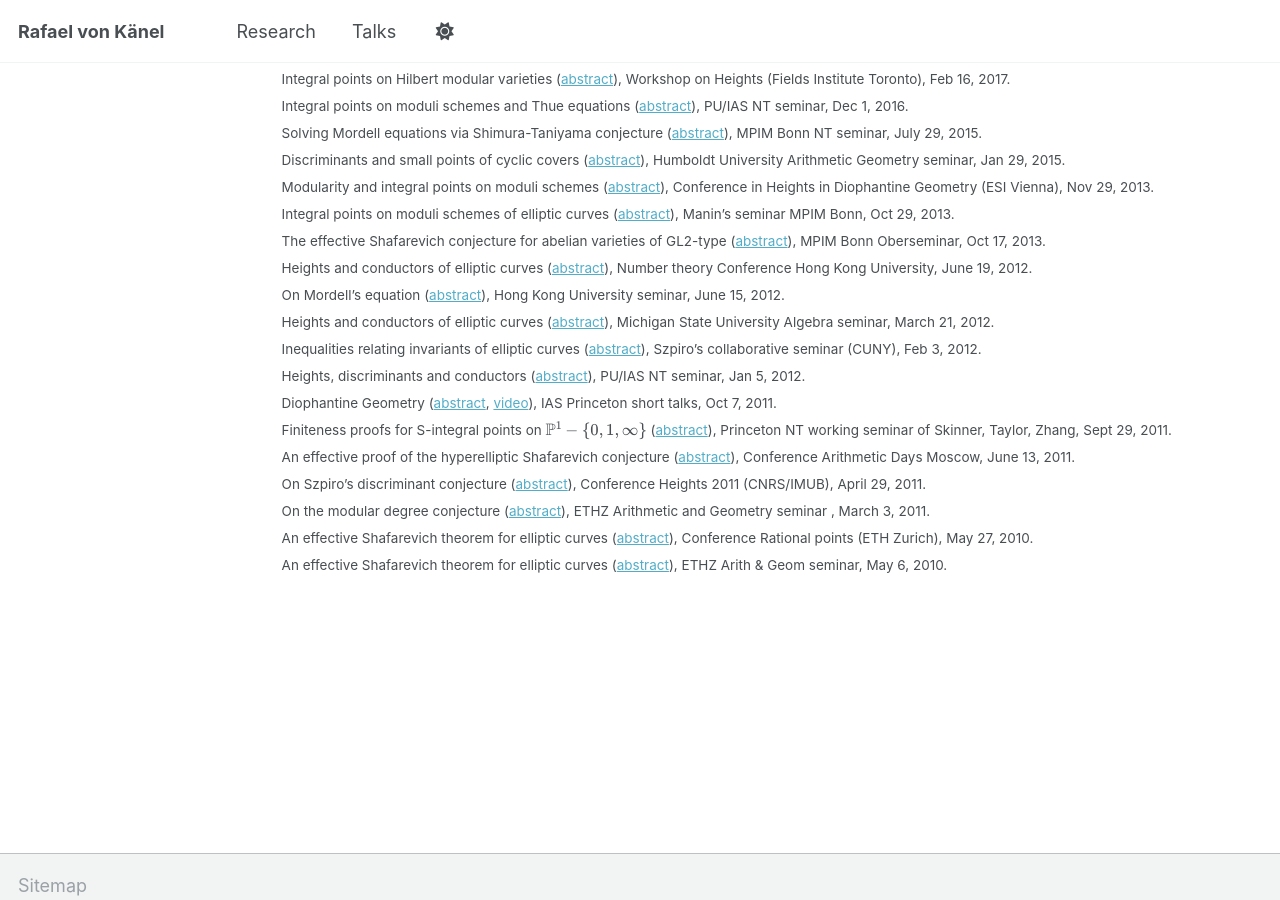
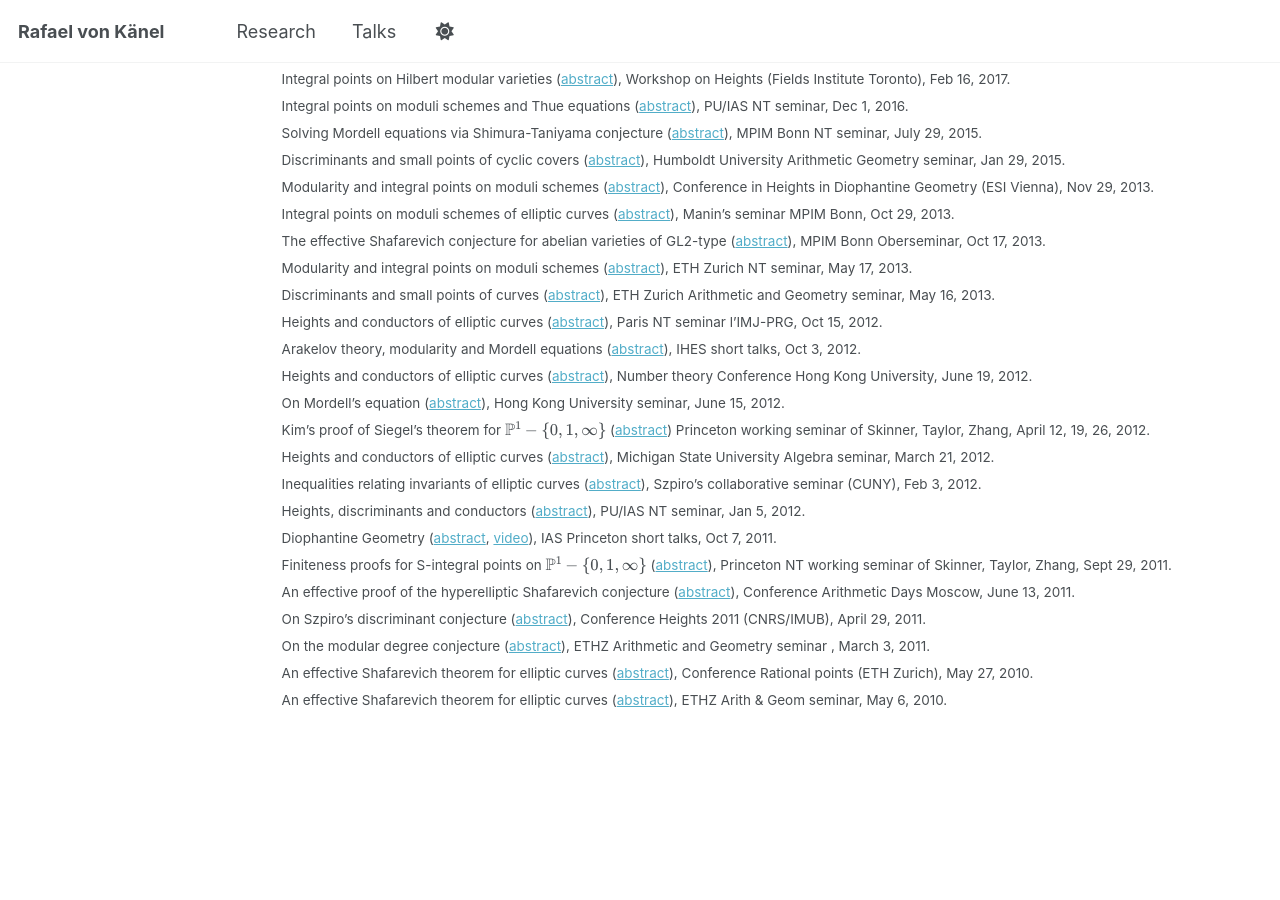
Before and after one commit to rafaelvonkanel/rafaelvonkanel.github.io, a Jekyll site: the page built from _pages/talks.md, in a window 1280 px wide and 900 px high, scrolled down 717 px. Built offline with Jekyll 4.4.1, drawn with Linux system fonts in a browser that asks for light colours; a script that is not in the unit is left out.

Commit message:
Update talks.md

```diff
--- a/_pages/talks.md
+++ b/_pages/talks.md
@@ -36,8 +36,13 @@ Discriminants and small points of cyclic covers ([abstract](../_talks/2015-01-29
 Modularity and integral points on moduli schemes ([abstract](../_talks/2013-11-29-talk.md)), Conference in Heights in Diophantine Geometry (ESI Vienna), Nov 29, 2013.
 Integral points on moduli schemes of elliptic curves ([abstract](../_talks/2013-10-29-talk.md)), Manin's seminar MPIM Bonn, Oct 29, 2013.
 The effective Shafarevich conjecture for abelian varieties of GL2-type ([abstract](../_talks/2013-10-17-talk.md)), MPIM Bonn Oberseminar, Oct 17, 2013.
+Modularity and integral points on moduli schemes ([abstract](../_talks/2013-05-17-talk.md)), ETH Zurich NT seminar, May 17, 2013.
+Discriminants and small points of curves ([abstract](../_talks/2013-05-16-talk.md)), ETH Zurich Arithmetic and Geometry seminar, May 16, 2013.
+Heights and conductors of elliptic curves ([abstract](../_talks/2012-10-15-talk.md)), Paris NT seminar l'IMJ-PRG, Oct 15, 2012.
+Arakelov theory, modularity and Mordell equations ([abstract](../_talks/2012-10-03-talk.md)), IHES short talks, Oct 3, 2012.
 Heights and conductors of elliptic curves ([abstract](../_talks/2012-06-19-talk.md)), Number theory Conference Hong Kong University, June 19, 2012.
 On Mordell's equation ([abstract](../_talks/2012-06-15-talk.md)), Hong Kong University seminar, June 15, 2012.
+Kim's proof of Siegel's theorem for \\(\mathbb{P}^1-\lbrace 0,1,\infty\rbrace\\) ([abstract](../_talks/2012-04-12-talk.md)) Princeton working seminar of Skinner, Taylor, Zhang, April 12, 19, 26, 2012.
 Heights and conductors of elliptic curves ([abstract](../_talks/2012-03-21-talk.md)), Michigan State University Algebra seminar, March 21, 2012.
 Inequalities relating invariants of elliptic curves ([abstract](../_talks/2012-02-03-talk.md)), Szpiro's collaborative seminar (CUNY), Feb 3, 2012.
 Heights, discriminants and conductors ([abstract](../_talks/2012-01-05-talk.md)), PU/IAS NT seminar, Jan 5, 2012.
```
